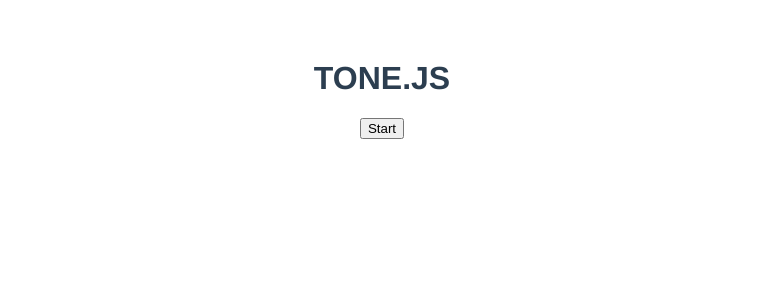
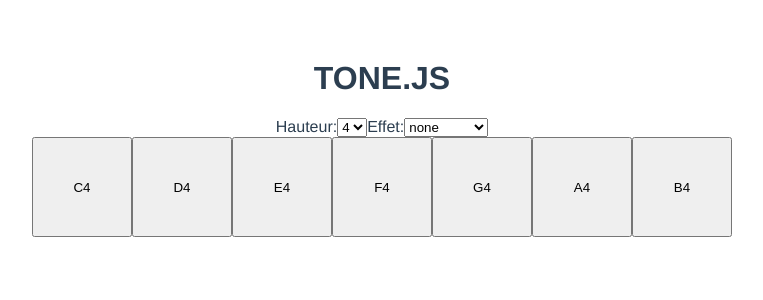
Before and after one commit to Florian-Piault/Synesthesia, a Vue app in the folder ht-sound/: page / in a window 1280 px wide. Shown: the top 300 px of the page, without its empty margins (258-1021 px from the left). Built offline with nearby package versions, Linux system fonts and the light colour scheme.

Commit message:
options (heights, effects)

```diff
--- a/ht-sound/src/App.vue
+++ b/ht-sound/src/App.vue
@@ -1,33 +1,62 @@
 <template>
   <div id="app">
     <h1>TONE.JS</h1>
-    <button @click="startAudio()"> Start </button>
+
+    <!-- HAUTEURS -->
+    <label>Hauteur:</label>
+    <select v-model="Height">
+      <option v-for="height in heights" :value="height" :key="height"> {{height}}</option>
+    </select>
+
+    <!-- EFFETS -->
+    <label>Effet:</label>
+    <select v-model="Effect">
+      <option v-for="effect in effects" :value="effect" :key="effect"> {{effect}}</option>
+    </select>
+
+    <div class="notes-panel">
+      <Note v-for="note in notes" :pitch="note + Height" :effect="effect" :key="note"></Note>
+    </div>
   </div>
 </template>
 
 <script>
-import * as Tone from 'tone';
+import Note from './components/Note.vue';
 
 export default {
-  data(){
-    return {
-      synth: null
-    }
-  },
   name: 'App',
   components: {
+    Note,
   },
-  mounted(){
-    this.synth = new Tone.Synth().toDestination();
-  },
-  methods: {
-    startAudio(){
-          this.synth.triggerAttackRelease("C1", "8n");
-
-      Tone.start();
+  data() {
+    return {
+        Height: '4',
+        Effect: 'none',
+        notes: [
+        'C',
+        'D',
+        'E',
+        'F',
+        'G',
+        'A',
+        'B',
+      ],
+      heights: [
+        '0',
+        '1',
+        '2',
+        '3',
+        '4',
+        '5',
+      ],
+      effects: [
+        'none',
+        'reverb',
+        'chorus',
+        'bitCrusher'
+      ]
     }
   }
-
 }
 </script>
 
@@ -40,4 +69,10 @@
   color: #2c3e50;
   margin-top: 60px;
 }
+
+  .notes-panel {
+    display: flex;
+    flex-direction: row;
+    justify-content: center;
+  }
 </style>
--- a/ht-sound/src/components/Note.vue
+++ b/ht-sound/src/components/Note.vue
@@ -1,15 +1,36 @@
 <template>
   <div>
-
+		<button @click="startAudio()">{{pitch}}</button>
   </div>
 </template>
 
 <script>
+import * as Tone from 'tone';
+
 export default {
+	props: ['pitch', 'effect'],
+	// EFFECTS : none / reverb / chorus / bitCrusher
+	methods: {
+		startAudio() {
+			const crusher = new Tone.BitCrusher(4).toDestination();
+			const synth = new Tone.Synth().connect(crusher);
+			synth.triggerAttackRelease(this.pitch, 2);
+			Tone.start();
+			// this.synth.triggerAttackRelease(this.pitch, "8n");
+			// Tone.start();
+		}
+	}
+
+
 
 }
 </script>
 
 <style>
-
+	button {
+		height:100px;
+		width: 100px;
+		margin: 0;
+		padding: 0;
+	}
 </style>
```
Also changed, not shown: ht-sound/src/main.js (+4 -3 lines).
